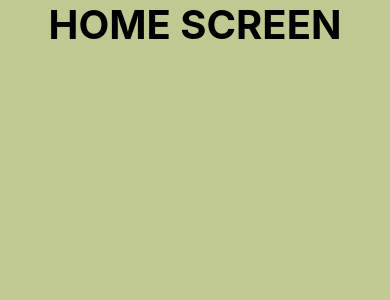
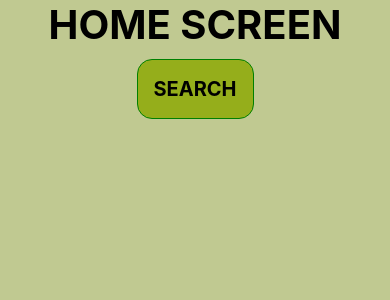
Before and after one commit to marximillion/APIProject, a React Native app: screen /Home in a window 390 px wide. Shown: the top 300 px of the page. Built offline with nearby package versions, Linux system fonts and the light colour scheme.

Commit message:
add Search Button - WIP: onPress not yet configured

```diff
--- a/app/screens/HomeScreen.tsx
+++ b/app/screens/HomeScreen.tsx
@@ -62,6 +62,11 @@ export default class HomeScreen extends Component<Props, State> {
             <Text style={styles.contentTitleText}>
               {'HOME SCREEN'}
             </Text>
+            <TouchableOpacity
+              style={styles.button}
+            >
+              <Text style={styles.buttonText}>{'SEARCH'}</Text>
+            </TouchableOpacity>
           </ScrollView>
         </SafeAreaView>
       </>
@@ -88,5 +93,22 @@ const styles = StyleSheet.create({
     fontSize: 40,
     fontWeight: 'bold',
   },
+  button: {
+    alignItems: 'center',
+    borderColor: 'green',
+    borderRadius: 15,
+    borderWidth: 1,
+    elevation: 0.2,
+    height: 60,
+    backgroundColor: 'rgba(145, 171, 15, 0.9)', // Pinkish color with 60% transparency
+    justifyContent: 'center',
+    marginTop: 10,
+    width: '30%',
+  },
+  buttonText: {
+    color: 'black',
+    fontSize: 20,
+    fontWeight: 'bold',
+  }
 })// End of styles
 // End of file
```
